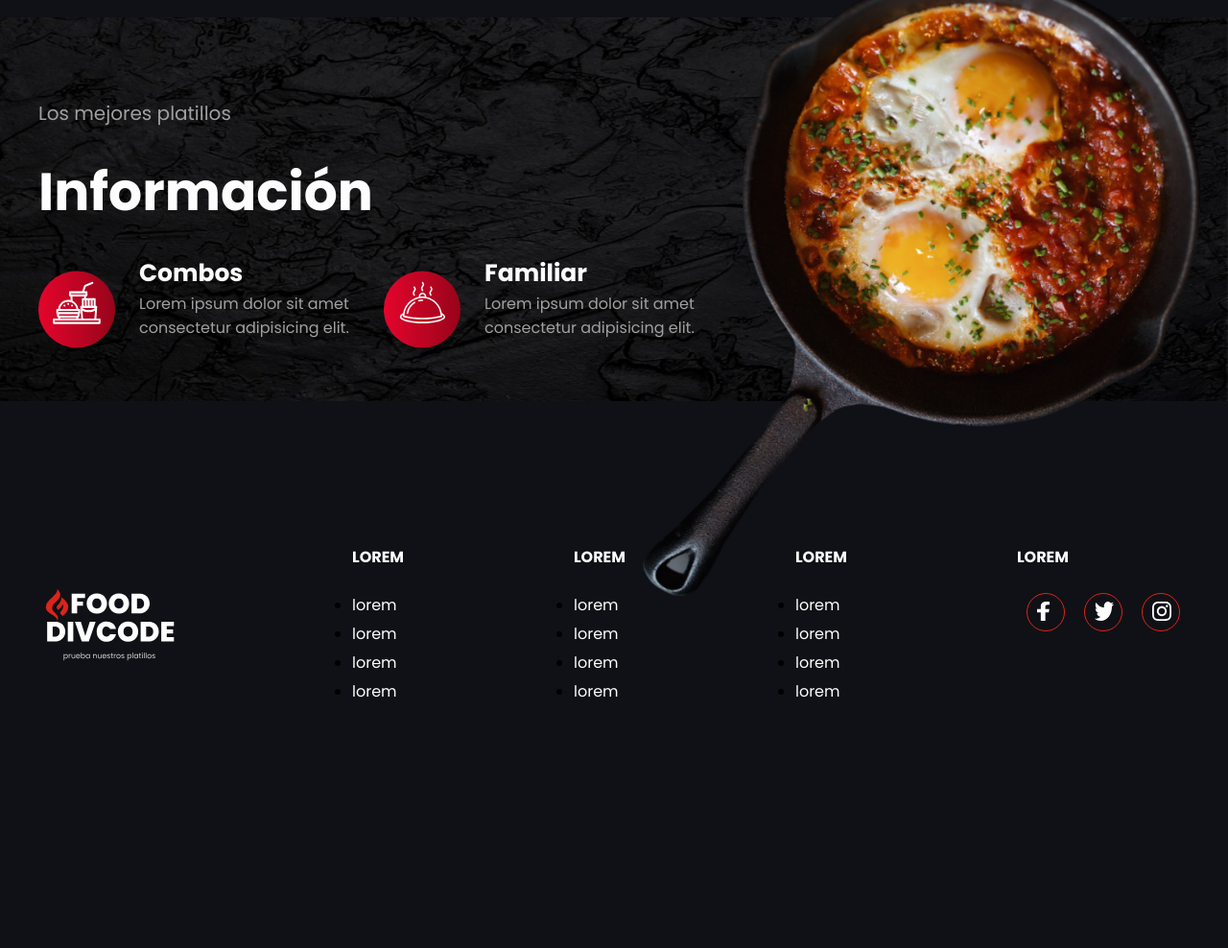
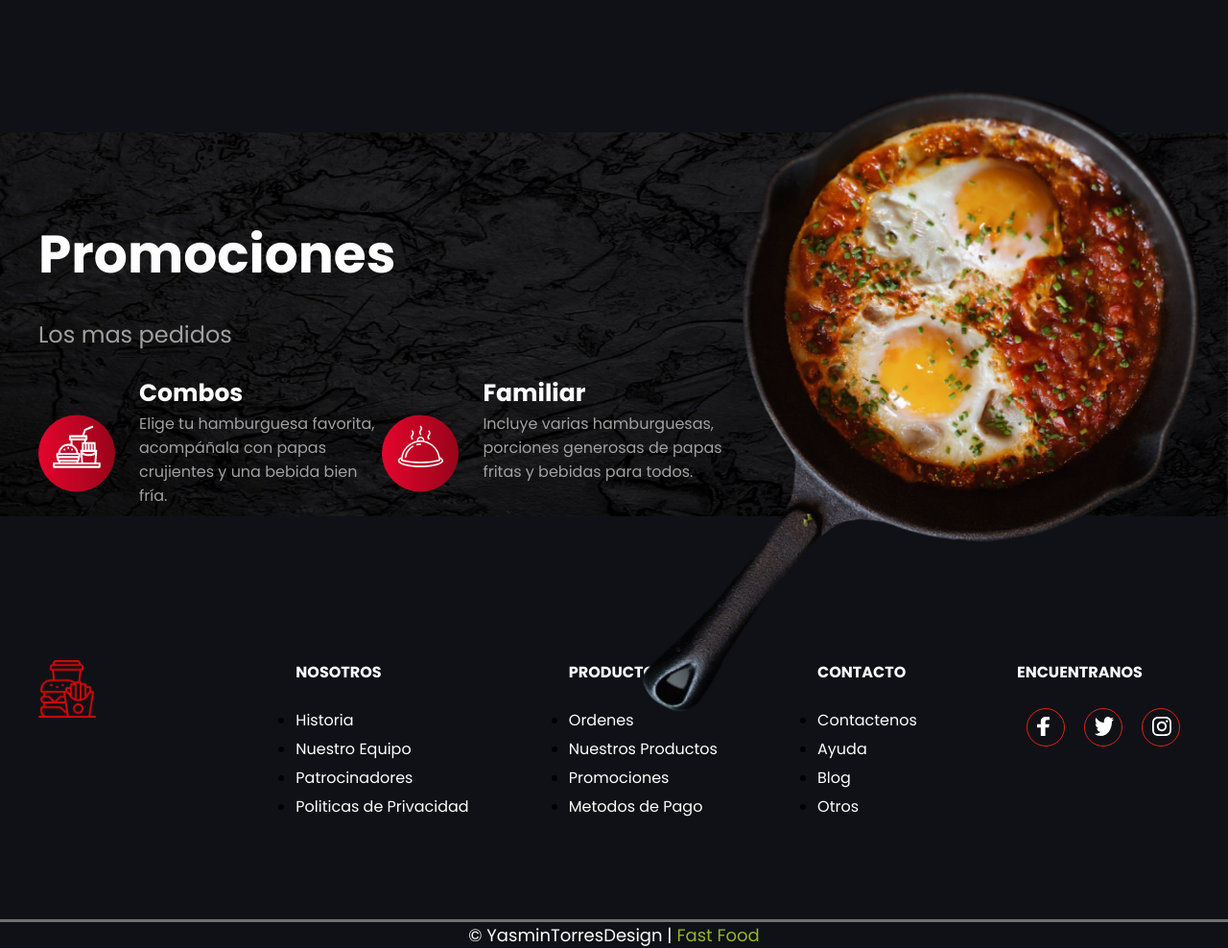
Before and after one commit to YasminTorresDesign/Fast-Food, a plain HTML site: page index.html in a window 1280 px wide. Shown: the part 1702-2690 px from the top of the page at 96% size. Before the commit the page ends 2540 px from the top, so only its background shows below. Drawn offline with Linux system fonts and the light colour scheme.

Commit message:
actualizacion de pagina

```diff
--- a/index.html
+++ b/index.html
@@ -4,7 +4,8 @@
     <meta charset="UTF-8">
     <meta http-equiv="X-UA-Compatible" content="IE=edge">
     <meta name="viewport" content="width=device-width, initial-scale=1.0">
-    <title>Pagina web Hamburguesa </title>
+    <title>Fast Food</title>
+    <link rel="icon" href="images/hamburguesa.png" type="image/png">
     <link rel="stylesheet" href="style.css">
 </head>
 <body>
@@ -12,15 +13,15 @@
     <header>
 
         <div class="menu container">
-            <a href="#"><img src="images/logo.svg" class="logo" alt=""></a>
+            <a href="#"><img src="images/hamburguesa.png" class="logo" alt=""></a>
             <input type="checkbox" id="menu">
             <label for="menu"><img src="images/menu.png" class="menu-icono" alt=""></label>
             <nav class="navbar">
                 <ul>
                     <li><a href="#">Inicio</a></li>
-                    <li><a href="#">Servicio</a></li>
-                    <li><a href="#">productos</a></li>
-                    <li><a href="#">Contacto</a></li>
+                    <li><a href="#productos">Productos</a></li>
+                    <li><a href="#promociones">Promociones</a></li>
+                    <li><a href="#contacto">Contacto</a></li>
                 </ul>
             </nav>
         </div>
@@ -28,14 +29,14 @@
         <div class="header-content container">
 
             <div class="header-txt">
-                <h1>Hamburguesas</h1>
+                <h1>🍔Fast Food🍟</h1>
                 <p>
-                    Lorem ipsum dolor sit amet consectetur adipisicing elit. Dolore consequuntur asperiores, similique assumenda ea adipisci doloribus.
+                    ¡Bienvenido! Aquí la rapidez y el sabor van de la mano. Preparamos cada pedido con ingredientes frescos y ese toque único que hace que vuelvas por más. Ya sea que tengas antojo de una hamburguesa, unas papas crujientes o un combo completo, estamos listos para satisfacer tu apetito.
                 </p>
 
                 <div class="botones">
-                    <a href="#" class="btn-1">Comprar <img class="icon" src="images/car.svg" alt="Comprar"></a>
-                    <a href="#" class="btn-2">Información <img class="icon" src="images/arrow.svg" alt="Información"></a>
+                    <a href="#productos" class="btn-1">Comprar <img class="icon" src="images/car.svg" alt="Comprar"></a>
+                    <a href="#promociones" class="btn-2">Información <img class="icon" src="images/arrow.svg" alt="Información"></a>
                 </div>
 
             </div>
@@ -49,13 +50,14 @@
     </header>
 
 
-    <main class="product-menu">
+    <main class="product-menu" id="productos">
         <div class="container">
 
 
             <div class="product">
                 <h2 class="title">menu</h2>
                 <img class="hoja" src="images/hoja.png" alt="hoja">
+                <p>¡Explora nuestro menú y disfruta de la mejor comida rápida de la ciudad!</p>
             </div>
 
             <div class="menu-nav">
@@ -74,7 +76,7 @@
                         <div class="content">
                             <h3>Burger Premium</h3>
                             <p>
-                                Lorem ipsum dolor sit amet consectetur adipisicing elit. Sapiente quos iure sed nobis pariatur.
+                                 Preparada con carne 100% de res de la mejor calidad, pan artesanal, queso madurado, vegetales frescos y un toque especial de nuestra salsa de la casa.
                             </p>
                             <div class="icons">
                                 <span class="price">$15.00</span>
@@ -89,7 +91,7 @@
                         <div class="content">
                             <h3>Burger Premium</h3>
                             <p>
-                                Lorem ipsum dolor sit amet consectetur adipisicing elit. Sapiente quos iure sed nobis pariatur.
+                                 Preparada con carne 100% de res de la mejor calidad, pan artesanal, queso madurado, vegetales frescos y un toque especial de nuestra salsa de la casa.
                             </p>
                             <div class="icons">
                                 <span class="price">$15.00</span>
@@ -104,7 +106,7 @@
                         <div class="content">
                             <h3>Burger Premium</h3>
                             <p>
-                                Lorem ipsum dolor sit amet consectetur adipisicing elit. Sapiente quos iure sed nobis pariatur.
+                                 Preparada con carne 100% de res de la mejor calidad, pan artesanal, queso madurado, vegetales frescos y un toque especial de nuestra salsa de la casa.
                             </p>
                             <div class="icons">
                                 <span class="price">$15.00</span>
@@ -119,7 +121,7 @@
                         <div class="content">
                             <h3>Burger Premium</h3>
                             <p>
-                                Lorem ipsum dolor sit amet consectetur adipisicing elit. Sapiente quos iure sed nobis pariatur.
+                                 Preparada con carne 100% de res de la mejor calidad, pan artesanal, queso madurado, vegetales frescos y un toque especial de nuestra salsa de la casa.
                             </p>
                             <div class="icons">
                                 <span class="price">$15.00</span>
@@ -134,7 +136,7 @@
                         <div class="content">
                             <h3>Burger Premium</h3>
                             <p>
-                                Lorem ipsum dolor sit amet consectetur adipisicing elit. Sapiente quos iure sed nobis pariatur.
+                                 Preparada con carne 100% de res de la mejor calidad, pan artesanal, queso madurado, vegetales frescos y un toque especial de nuestra salsa de la casa.
                             </p>
                             <div class="icons">
                                 <span class="price">$15.00</span>
@@ -149,7 +151,7 @@
                         <div class="content">
                             <h3>Burger Premium</h3>
                             <p>
-                                Lorem ipsum dolor sit amet consectetur adipisicing elit. Sapiente quos iure sed nobis pariatur.
+                                 Preparada con carne 100% de res de la mejor calidad, pan artesanal, queso madurado, vegetales frescos y un toque especial de nuestra salsa de la casa.
                             </p>
                             <div class="icons">
                                 <span class="price">$15.00</span>
@@ -164,7 +166,7 @@
                         <div class="content">
                             <h3>Burger Premium</h3>
                             <p>
-                                Lorem ipsum dolor sit amet consectetur adipisicing elit. Sapiente quos iure sed nobis pariatur.
+                                 Preparada con carne 100% de res de la mejor calidad, pan artesanal, queso madurado, vegetales frescos y un toque especial de nuestra salsa de la casa.
                             </p>
                             <div class="icons">
                                 <span class="price">$15.00</span>
@@ -179,7 +181,7 @@
                         <div class="content">
                             <h3>Burger Premium</h3>
                             <p>
-                                Lorem ipsum dolor sit amet consectetur adipisicing elit. Sapiente quos iure sed nobis pariatur.
+                                 Preparada con carne 100% de res de la mejor calidad, pan artesanal, queso madurado, vegetales frescos y un toque especial de nuestra salsa de la casa.
                             </p>
                             <div class="icons">
                                 <span class="price">$15.00</span>
@@ -194,7 +196,7 @@
                         <div class="content">
                             <h3>Burger Premium</h3>
                             <p>
-                                Lorem ipsum dolor sit amet consectetur adipisicing elit. Sapiente quos iure sed nobis pariatur.
+                                 Preparada con carne 100% de res de la mejor calidad, pan artesanal, queso madurado, vegetales frescos y un toque especial de nuestra salsa de la casa.
                             </p>
                             <div class="icons">
                                 <span class="price">$15.00</span>
@@ -219,7 +221,7 @@
                         <div class="content">
                             <h3>Tacos Chinos</h3>
                             <p>
-                                Lorem ipsum dolor sit amet consectetur adipisicing elit. Sapiente quos iure sed nobis pariatur.
+                                Rellenos de pollo o cerdo al estilo asiático, acompañados de verduras salteadas, salsa de soja, un toque de jengibre y especias que le dan ese sabor auténtico y diferente.
                             </p>
                             <div class="icons">
                                 <span class="price">$15.00</span>
@@ -234,7 +236,7 @@
                         <div class="content">
                             <h3>Tacos Chinos</h3>
                             <p>
-                                Lorem ipsum dolor sit amet consectetur adipisicing elit. Sapiente quos iure sed nobis pariatur.
+                                Rellenos de pollo o cerdo al estilo asiático, acompañados de verduras salteadas, salsa de soja, un toque de jengibre y especias que le dan ese sabor auténtico y diferente.
                             </p>
                             <div class="icons">
                                 <span class="price">$15.00</span>
@@ -249,7 +251,7 @@
                         <div class="content">
                             <h3>Tacos Chinos</h3>
                             <p>
-                                Lorem ipsum dolor sit amet consectetur adipisicing elit. Sapiente quos iure sed nobis pariatur.
+                                Rellenos de pollo o cerdo al estilo asiático, acompañados de verduras salteadas, salsa de soja, un toque de jengibre y especias que le dan ese sabor auténtico y diferente.
                             </p>
                             <div class="icons">
                                 <span class="price">$15.00</span>
@@ -264,7 +266,7 @@
                         <div class="content">
                             <h3>Tacos Chinos</h3>
                             <p>
-                                Lorem ipsum dolor sit amet consectetur adipisicing elit. Sapiente quos iure sed nobis pariatur.
+                                Rellenos de pollo o cerdo al estilo asiático, acompañados de verduras salteadas, salsa de soja, un toque de jengibre y especias que le dan ese sabor auténtico y diferente.
                             </p>
                             <div class="icons">
                                 <span class="price">$15.00</span>
@@ -279,7 +281,7 @@
                         <div class="content">
                             <h3>Tacos Chinos</h3>
                             <p>
-                                Lorem ipsum dolor sit amet consectetur adipisicing elit. Sapiente quos iure sed nobis pariatur.
+                                Rellenos de pollo o cerdo al estilo asiático, acompañados de verduras salteadas, salsa de soja, un toque de jengibre y especias que le dan ese sabor auténtico y diferente.
                             </p>
                             <div class="icons">
                                 <span class="price">$15.00</span>
@@ -294,7 +296,7 @@
                         <div class="content">
                             <h3>Tacos Chinos</h3>
                             <p>
-                                Lorem ipsum dolor sit amet consectetur adipisicing elit. Sapiente quos iure sed nobis pariatur.
+                                Rellenos de pollo o cerdo al estilo asiático, acompañados de verduras salteadas, salsa de soja, un toque de jengibre y especias que le dan ese sabor auténtico y diferente.
                             </p>
                             <div class="icons">
                                 <span class="price">$15.00</span>
@@ -309,7 +311,7 @@
                         <div class="content">
                             <h3>Tacos Chinos</h3>
                             <p>
-                                Lorem ipsum dolor sit amet consectetur adipisicing elit. Sapiente quos iure sed nobis pariatur.
+                                Rellenos de pollo o cerdo al estilo asiático, acompañados de verduras salteadas, salsa de soja, un toque de jengibre y especias que le dan ese sabor auténtico y diferente.
                             </p>
                             <div class="icons">
                                 <span class="price">$15.00</span>
@@ -324,7 +326,7 @@
                         <div class="content">
                             <h3>Tacos Chinos</h3>
                             <p>
-                                Lorem ipsum dolor sit amet consectetur adipisicing elit. Sapiente quos iure sed nobis pariatur.
+                                Rellenos de pollo o cerdo al estilo asiático, acompañados de verduras salteadas, salsa de soja, un toque de jengibre y especias que le dan ese sabor auténtico y diferente.
                             </p>
                             <div class="icons">
                                 <span class="price">$15.00</span>
@@ -339,7 +341,7 @@
                         <div class="content">
                             <h3>Tacos Chinos</h3>
                             <p>
-                                Lorem ipsum dolor sit amet consectetur adipisicing elit. Sapiente quos iure sed nobis pariatur.
+                                Rellenos de pollo o cerdo al estilo asiático, acompañados de verduras salteadas, salsa de soja, un toque de jengibre y especias que le dan ese sabor auténtico y diferente.
                             </p>
                             <div class="icons">
                                 <span class="price">$15.00</span>
@@ -363,7 +365,7 @@
                         <div class="content">
                             <h3>Papas Fritas</h3>
                             <p>
-                                Lorem ipsum dolor sit amet consectetur adipisicing elit. Sapiente quos iure sed nobis pariatur.
+                                 El acompañamiento perfecto para cualquier ocasión. Crujientes por fuera, suaves por dentro y sazonadas con el toque justo de sal. Disfrutalas solas o con nuestras salsas especiales.
                             </p>
                             <div class="icons">
                                 <span class="price">$8.00</span>
@@ -378,7 +380,7 @@
                         <div class="content">
                             <h3>Papas Fritas</h3>
                             <p>
-                                Lorem ipsum dolor sit amet consectetur adipisicing elit. Sapiente quos iure sed nobis pariatur.
+                                El acompañamiento perfecto para cualquier ocasión. Crujientes por fuera, suaves por dentro y sazonadas con el toque justo de sal. Disfrutalas solas o con nuestras salsas especiales.
                             </p>
                             <div class="icons">
                                 <span class="price">$8.00</span>
@@ -393,7 +395,7 @@
                         <div class="content">
                             <h3>Papas Fritas</h3>
                             <p>
-                                Lorem ipsum dolor sit amet consectetur adipisicing elit. Sapiente quos iure sed nobis pariatur.
+                               El acompañamiento perfecto para cualquier ocasión. Crujientes por fuera, suaves por dentro y sazonadas con el toque justo de sal. Disfrutalas solas o con nuestras salsas especiales.
                             </p>
                             <div class="icons">
                                 <span class="price">$8.00</span>
@@ -408,7 +410,7 @@
                         <div class="content">
                             <h3>Papas Fritas</h3>
                             <p>
-                                Lorem ipsum dolor sit amet consectetur adipisicing elit. Sapiente quos iure sed nobis pariatur.
+                               El acompañamiento perfecto para cualquier ocasión. Crujientes por fuera, suaves por dentro y sazonadas con el toque justo de sal. Disfrutalas solas o con nuestras salsas especiales.
                             </p>
                             <div class="icons">
                                 <span class="price">$8.00</span>
@@ -423,7 +425,7 @@
                         <div class="content">
                             <h3>Papas Fritas</h3>
                             <p>
-                                Lorem ipsum dolor sit amet consectetur adipisicing elit. Sapiente quos iure sed nobis pariatur.
+                                El acompañamiento perfecto para cualquier ocasión. Crujientes por fuera, suaves por dentro y sazonadas con el toque justo de sal. Disfrutalas solas o con nuestras salsas especiales.
                             </p>
                             <div class="icons">
                                 <span class="price">$8.00</span>
@@ -438,7 +440,7 @@
                         <div class="content">
                             <h3>Papas Fritas</h3>
                             <p>
-                                Lorem ipsum dolor sit amet consectetur adipisicing elit. Sapiente quos iure sed nobis pariatur.
+                                El acompañamiento perfecto para cualquier ocasión. Crujientes por fuera, suaves por dentro y sazonadas con el toque justo de sal. Disfrutalas solas o con nuestras salsas especiales.
                             </p>
                             <div class="icons">
                                 <span class="price">$8.00</span>
@@ -453,7 +455,7 @@
                         <div class="content">
                             <h3>Papas Fritas</h3>
                             <p>
-                                Lorem ipsum dolor sit amet consectetur adipisicing elit. Sapiente quos iure sed nobis pariatur.
+                                El acompañamiento perfecto para cualquier ocasión. Crujientes por fuera, suaves por dentro y sazonadas con el toque justo de sal. Disfrutalas solas o con nuestras salsas especiales.
                             </p>
                             <div class="icons">
                                 <span class="price">$8.00</span>
@@ -468,7 +470,7 @@
                         <div class="content">
                             <h3>Papas Fritas</h3>
                             <p>
-                                Lorem ipsum dolor sit amet consectetur adipisicing elit. Sapiente quos iure sed nobis pariatur.
+                                El acompañamiento perfecto para cualquier ocasión. Crujientes por fuera, suaves por dentro y sazonadas con el toque justo de sal. Disfrutalas solas o con nuestras salsas especiales.
                             </p>
                             <div class="icons">
                                 <span class="price">$8.00</span>
@@ -483,7 +485,7 @@
                         <div class="content">
                             <h3>Papas Fritas</h3>
                             <p>
-                                Lorem ipsum dolor sit amet consectetur adipisicing elit. Sapiente quos iure sed nobis pariatur.
+                                El acompañamiento perfecto para cualquier ocasión. Crujientes por fuera, suaves por dentro y sazonadas con el toque justo de sal. Disfrutalas solas o con nuestras salsas especiales.
                             </p>
                             <div class="icons">
                                 <span class="price">$8.00</span>
@@ -502,27 +504,28 @@
         </div>
     </main>
 
-    <section class="info">
+    <section class="info" id="promociones">
 
         <div class="info-content container">
 
             <div class="info-txt">
-                <p>Los mejores platillos</p>
-                <h2>Información</h2>
+
+                <h2>Promociones</h2>
+                <p>Los mas  pedidos</p>
 
                 <div class="info-sec">
                     <div class="info-1">
                         <img src="images/f1.svg" alt="">
                         <div class="info-2">
                             <h3>Combos</h3>
-                            <p>Lorem ipsum dolor sit amet consectetur adipisicing elit.</p>
+                            <p>Elige tu hamburguesa favorita, acompáñala con papas crujientes y una bebida bien fría.</p>
                         </div>
                     </div>
                     <div class="info-1">
                         <img src="images/f2.svg" alt="">
                         <div class="info-2">
                             <h3>Familiar</h3>
-                            <p>Lorem ipsum dolor sit amet consectetur adipisicing elit.</p>
+                            <p>Incluye varias hamburguesas, porciones generosas de papas fritas y bebidas para todos.  </p>
                         </div>
                     </div>
                 </div>
@@ -536,43 +539,43 @@
     </section>
 
 
-    <footer class="footer container">
+    <footer class="footer container" id="contacto">
 
-        <img src="images/logo.svg" class="logo-2" alt="logo">
+        <a href="#"><img src="images/hamburguesa.png" class="logo" alt=""></a>
+        <p></p>
 
         <div class="links">
-            <h4>Lorem</h4>
+            <h4>Nosotros</h4>
             <ul>
-                <li><a href="#">lorem</a></li>
-                <li><a href="#">lorem</a></li>
-                <li><a href="#">lorem</a></li>
-                <li><a href="#">lorem</a></li>
+                <li><a href="#">Historia</a></li>
+                <li><a href="#">Nuestro Equipo</a></li>
+                <li><a href="#">Patrocinadores</a></li>
+                <li><a href="#">Politicas de Privacidad</a></li>
             </ul>
         </div>
 
         <div class="links">
-            <h4>Lorem</h4>
+            <h4>Productos</h4>
             <ul>
-                <li><a href="#">lorem</a></li>
-                <li><a href="#">lorem</a></li>
-                <li><a href="#">lorem</a></li>
-                <li><a href="#">lorem</a></li>
+                <li><a href="#">Ordenes</a></li>
+                <li><a href="#">Nuestros Productos</a></li>
+                <li><a href="#">Promociones</a></li>
+                <li><a href="#">Metodos de Pago</a></li>
             </ul>
         </div>
 
         <div class="links">
-            <h4>Lorem</h4>
+            <h4>Contacto</h4>
             <ul>
-                <li><a href="#">lorem</a></li>
-                <li><a href="#">lorem</a></li>
-                <li><a href="#">lorem</a></li>
-                <li><a href="#">lorem</a></li>
+                <li><a href="#">Contactenos</a></li>
+                <li><a href="#">Ayuda</a></li>
+                <li><a href="#">Blog</a></li>
+                <li><a href="#">Otros</a></li>
             </ul>
         </div>
 
-
         <div class="links">
-            <h4>Lorem</h4>
+            <h4>Encuentranos</h4>
             <div class="socials">
                 <a href="#">
                     <div class="social">
@@ -593,7 +596,12 @@
 
         </div>
 
+
     </footer>
+
+    <div class="pie">
+                <p>&#169; YasminTorresDesign | <span>Fast Food</span></p>
+    </div>
 
 
     <script src="script.js"></script>
--- a/style.css
+++ b/style.css
@@ -35,8 +35,10 @@ header{
     z-index: 1000;
 }
 
-.logo{
-    width: 150px;
+.logo {
+    width: 60px;
+    color: #FDFDFD;
+
 }
 
 .menu .navbar ul{
@@ -152,8 +154,16 @@ header{
 }
 
 .product{
-    display: flex;
     position: relative;
+    flex-direction: column;
+    text-align: center;
+
+}
+
+.product p{
+    color: #A0A0A0;
+    font-size: 24px;
+    margin-bottom: 25px;
 }
 
 .hoja{
@@ -347,7 +357,7 @@ header{
 
 .info-txt p{
     color: #A0A0A0;
-    font-size: 20px;
+    font-size: 24px;
     margin-bottom: 25px;
 }
 
@@ -401,6 +411,8 @@ header{
     color: #FDFDFD;
     text-transform: uppercase;
     margin-bottom: 25px;
+    list-style-type: none;
+
 }
 
 
@@ -409,6 +421,8 @@ header{
     font-size: 16px;
     margin-bottom: 5px;
     display: inline-block;
+    text-decoration: none;
+    list-style-type: none;
 }
 
 .socials{
@@ -429,6 +443,25 @@ header{
 
 .social img{
     margin: 8px 0 0 10px;
+}
+
+.pie {
+    width: 100%;
+    height: 10%;
+    display: flex;
+    justify-content: center;
+    align-items: center;
+    border-top: 3px solid rgb(112, 112, 112);
+}
+.pie p {
+    font-size: 18px;
+    color:  #fff;
+
+}
+
+.pie span {
+   color: #95b52c;
+
 }
 
 @media (max-width: 991px){
@@ -581,6 +614,12 @@ header{
 
     .links h4{
         margin: 25px 0 10px 0;
+        text-decoration: none;
+        list-style-type: none;
+
     }
 
+
+
+
 }
```
Also changed, not shown: images/fast-food-logo.jpg (added), images/fast-food-meal.png (added), images/hamburguesa.png (added).
